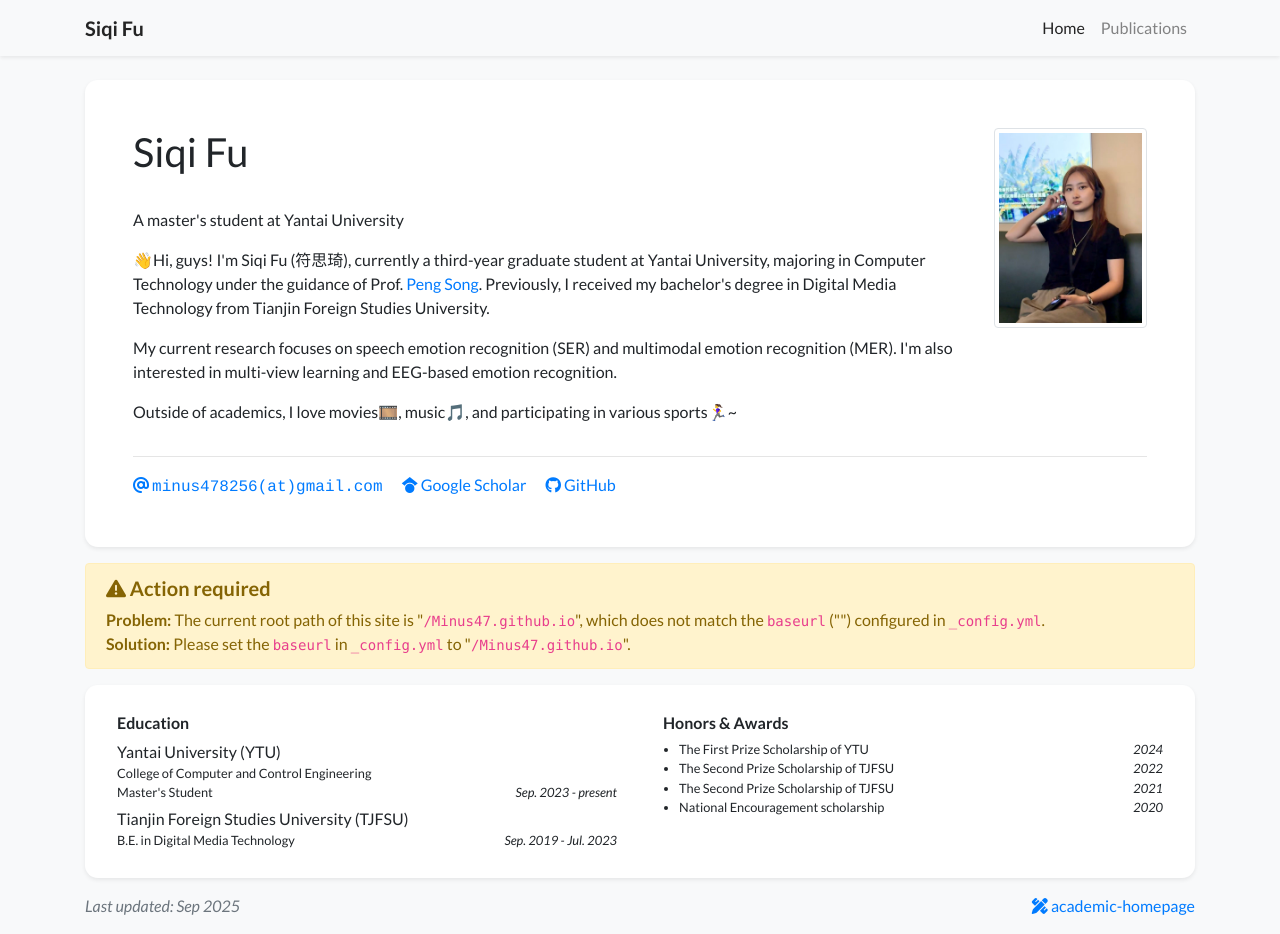
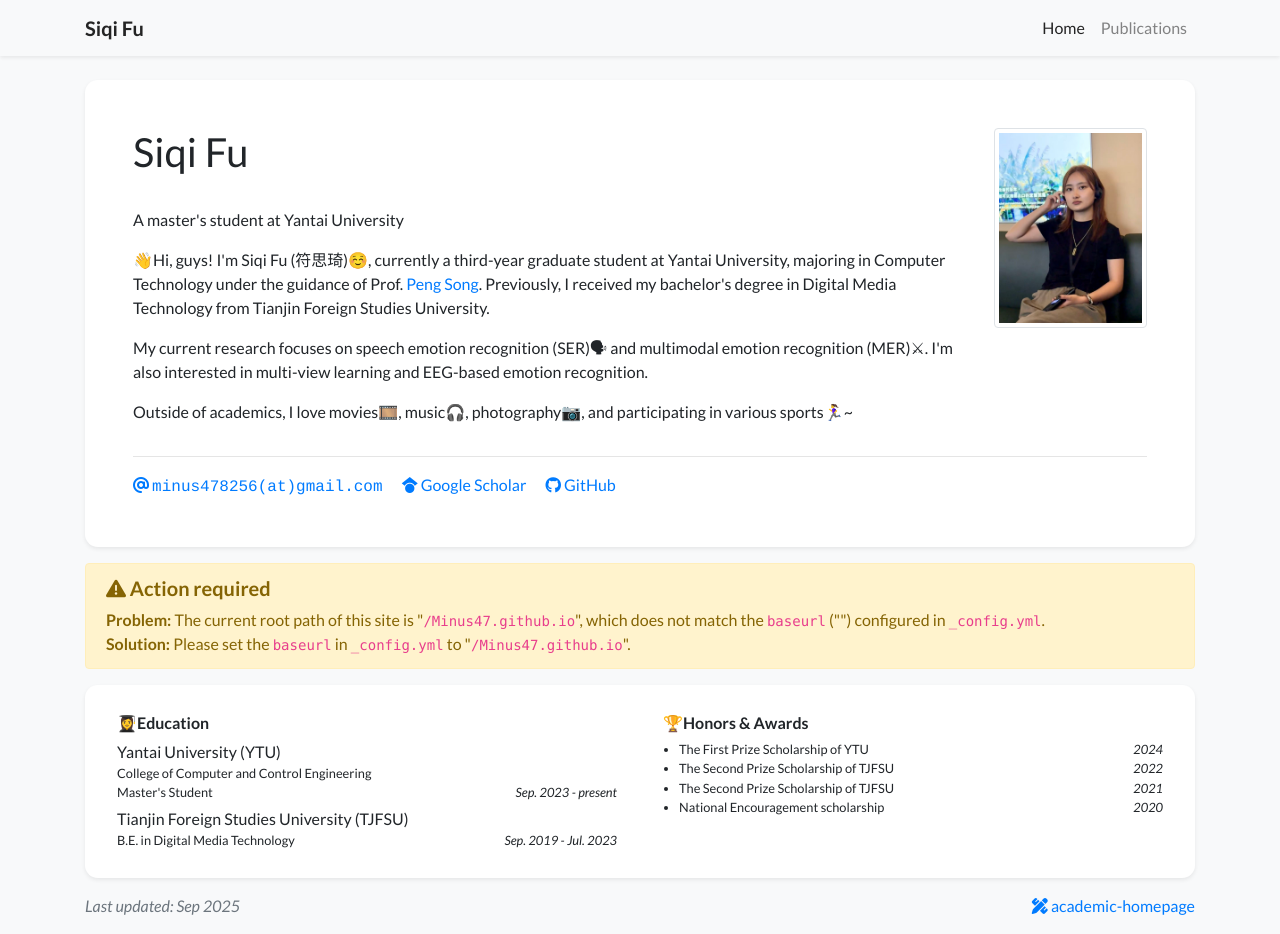
Before and after one commit to Minus47/Minus47.github.io, a Jekyll site: the page built from index.html, in a window 1280 px wide and 934 px high. Built offline with Jekyll 4.4.1, drawn with Linux system fonts in a browser that asks for light colours; nearby versions of some CDN libraries; a style sheet for code colours, icons or effects is not loaded.

Commit message:
add emoji

```diff
--- a/_data/profile.yml
+++ b/_data/profile.yml
@@ -23,16 +23,16 @@ github: Minus47
 short_bio_text_justify: false
 short_bio: >-
   <p>
-    👋Hi, guys! I'm Siqi Fu (符思琦), currently a third-year graduate student at Yantai University, majoring in Computer Technology under the guidance of
+    👋Hi, guys! I'm Siqi Fu (符思琦)☺️, currently a third-year graduate student at Yantai University, majoring in Computer Technology under the guidance of
     Prof. <a href="https://drpengsong.github.io/" target="_blank">Peng Song</a>.
     Previously, I received my bachelor's degree in Digital Media Technology from Tianjin Foreign Studies University.
   </p>
   <p>
-    My current research focuses on speech emotion recognition (SER) and multimodal emotion recognition (MER). I'm also interested in
+    My current research focuses on speech emotion recognition (SER)🗣 and multimodal emotion recognition (MER)⚔. I'm also interested in
     multi-view learning and EEG-based emotion recognition.
   </p>
   <p>
-    Outside of academics, I love movies🎞️, music🎵, and participating in various sports🏃‍♀️~
+    Outside of academics, I love movies🎞️, music🎧️, photography📷️, and participating in various sports🏃‍♀️~
   </p>
 
 portrait_url: /assets/images/photos/fsq.jpg
--- a/_includes/widgets/experience_card.html
+++ b/_includes/widgets/experience_card.html
@@ -6,7 +6,7 @@
                     {% if site.data.profile.education %}
                     <div class="col-md-6">
                         <div class="mx-2 my-1">
-                            <h6>Education</h6>
+                            <h6>👩‍🎓Education</h6>
                             <ul class="list-unstyled mb-1">
                                 {% for item in site.data.profile.education %}
                                 <li class="media mb-1">
@@ -52,7 +52,7 @@
                     {% if site.data.profile.awards %}
                     <div class="col-md-6">
                         <div class="mx-2 my-1">
-                            <h6>Honors & Awards</h6>
+                            <h6>🏆️Honors & Awards</h6>
                             <ul class="list small pl-3 mb-1">
                                 {% for item in site.data.profile.awards %}
                                 <li>
```
